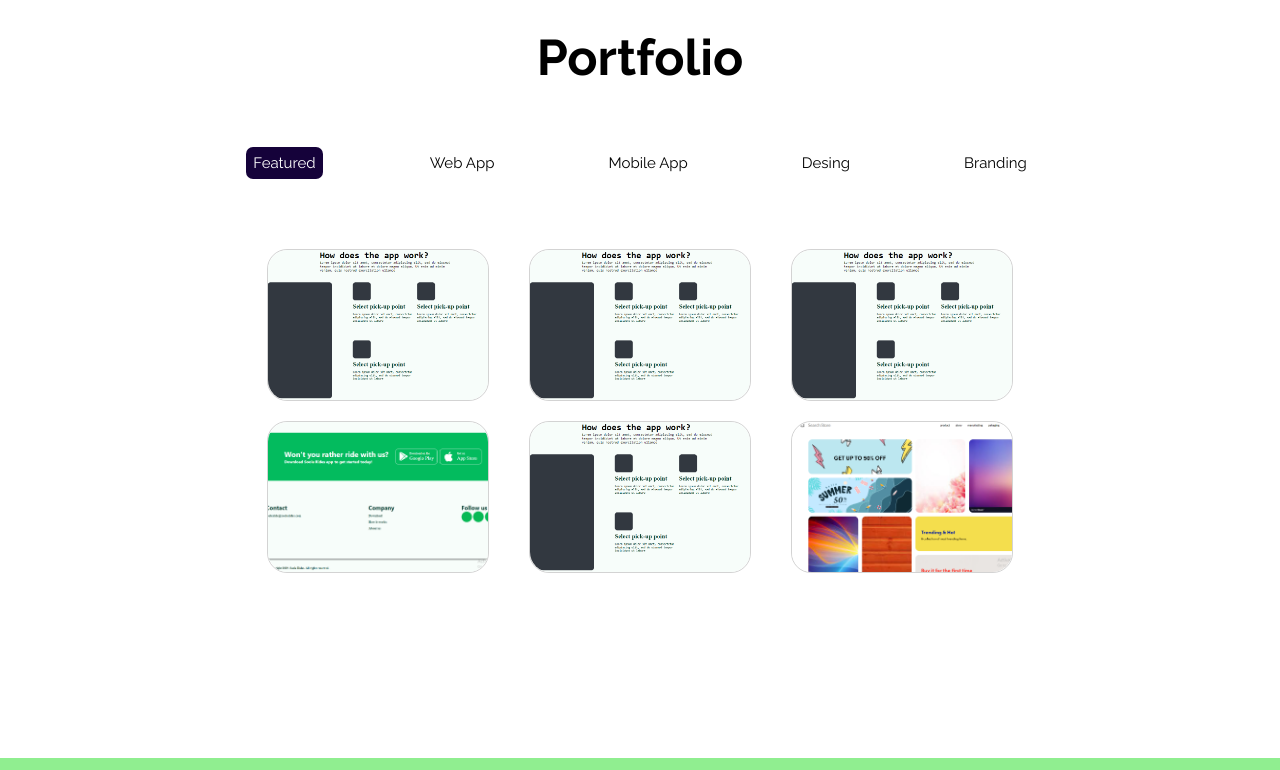
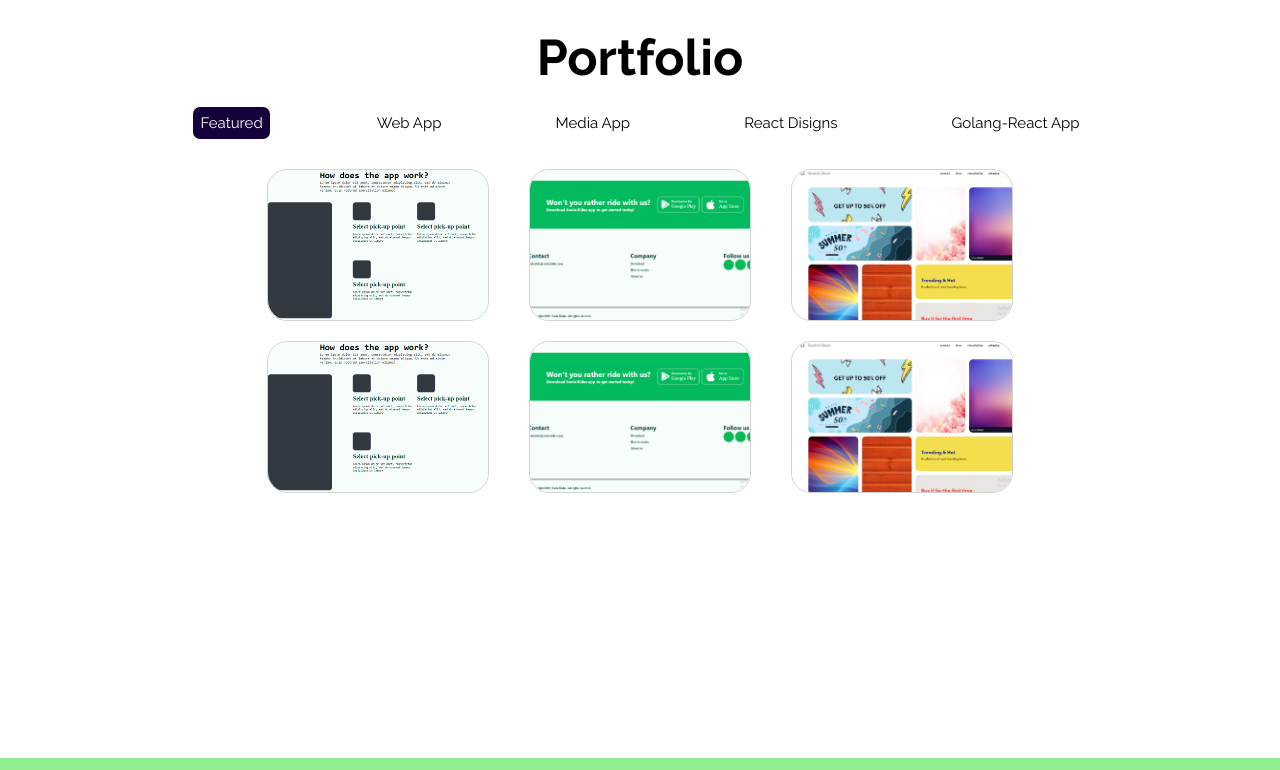
Before and after one commit to Isaiah-peter/isaiahwebpage, a React (Create React App) app: page / in a window 1280 px wide. Shown: the part 772-1542 px from the top of the page. Built offline with nearby package versions, Linux system fonts and the light colour scheme.

Commit message:
complete portfolio

```diff
--- a/src/component/portfolio/Portfolio.jsx
+++ b/src/component/portfolio/Portfolio.jsx
@@ -15,20 +15,40 @@ const Portfolio = () => {
       title: "Web App",
     },
     {
-      id: "mobile",
-      title: "Mobile App",
+      id: "media",
+      title: "Media App",
     },
     {
-      id: "desing",
-      title: "Desing",
+      id: "react",
+      title: "React Disigns",
     },
     {
-      id: "branding",
-      title: "Branding",
+      id: "backend",
+      title: "Golang-React App",
     },
   ];
 
-  useEffect(() => {}, []);
+  useEffect(() => {
+    switch (selected) {
+      case "featured":
+        setData(workWith);
+        break;
+      case "web":
+        setData(webSite);
+        break;
+      case "media":
+        setData(mediaApp);
+        break;
+      case "react":
+        setData(reactApp);
+        break;
+      case "backend":
+        setData(golangApp);
+        break;
+      default:
+        setData(workWith);
+    }
+  }, [selected]);
 
   return (
     <div className="portfolio" id="portfolio">
@@ -44,30 +64,12 @@ const Portfolio = () => {
         ))}
       </ul>
       <div className="container">
-        <div className="item">
-          <img src="img\first-work.png" alt="" />
-          <h3>first work</h3>
-        </div>
-        <div className="item">
-          <img src="img\first-work.png" alt="" />
-          <h3>first work</h3>
-        </div>
-        <div className="item">
-          <img src="img\first-work.png" alt="" />
-          <h3>first work</h3>
-        </div>
-        <div className="item">
-          <img src="img\second-work.png" alt="" />
-          <h3>first work</h3>
-        </div>
-        <div className="item">
-          <img src="img\first-work.png" alt="" />
-          <h3>first work</h3>
-        </div>
-        <div className="item">
-          <img src="img\third-image.png" alt="" />
-          <h3>first work</h3>
-        </div>
+        {data.map((item) => (
+          <div className="item">
+            <img src={item.img} alt="" />
+            <h3>{item.title}</h3>
+          </div>
+        ))}
       </div>
     </div>
   );
--- a/src/data.js
+++ b/src/data.js
@@ -2,32 +2,32 @@ export const webSite = [
   {
     id: 1,
     title: "My web site",
-    img: "img\first-work.png",
+    img: "img/first-work.png",
   },
   {
     id: 1,
     title: "Todo App",
-    img: "img\first-work.png",
+    img: "img/first-work.png",
   },
   {
     id: 1,
     title: "Social Media app",
-    img: "img\third-image.png",
+    img: "img/third-image.png",
   },
   {
     id: 1,
     title: "E-commerce App",
-    img: "img\third-image.png",
+    img: "img/third-image.png",
   },
   {
     id: 1,
     title: "Netfley App",
-    img: "img\first-work.png",
+    img: "img/first-work.png",
   },
   {
     id: 1,
     title: "Notification App",
-    img: "img\third-image.png",
+    img: "img/third-image.png",
   },
 ];
 
@@ -35,32 +35,32 @@ export const reactApp = [
   {
     id: 1,
     title: "Soole App",
-    img: "imgsecond-work.png",
+    img: "img/second-work.png",
   },
   {
     id: 1,
     title: "Flip Card Game",
-    img: "img\third-image.png",
+    img: "img/third-image.png",
   },
   {
     id: 1,
     title: "Quiz Game",
-    img: "img\first-work.png",
+    img: "img/first-work.png",
   },
   {
     id: 1,
     title: "E-commerce App",
-    img: "img\third-image.png",
+    img: "img/third-image.png",
   },
   {
     id: 1,
     title: "Netfley App",
-    img: "img\first-work.png",
+    img: "img/first-work.png",
   },
   {
     id: 1,
     title: "Jumite App",
-    img: "imgsecond-work.png",
+    img: "img/second-work.png",
   },
 ];
 
@@ -68,32 +68,32 @@ export const golangApp = [
   {
     id: 1,
     title: "Social Ground",
-    img: "img\third-image.png",
+    img: "img/third-image.png",
   },
   {
     id: 1,
     title: "Todo App",
-    img: "img\first-work.png",
+    img: "img/first-work.png",
   },
   {
     id: 1,
     title: "Social Media app",
-    img: "imgsecond-work.png",
+    img: "img/second-work.png",
   },
   {
     id: 1,
     title: "E-commerce App",
-    img: "img\third-image.png",
+    img: "img/third-image.png",
   },
   {
     id: 1,
     title: "Netfley App",
-    img: "imgsecond-work.png",
+    img: "img/second-work.png",
   },
   {
     id: 1,
     title: "Shop App",
-    img: "img\first-work.png",
+    img: "img/first-work.png",
   },
 ];
 
@@ -101,32 +101,32 @@ export const workWith = [
   {
     id: 1,
     title: "Soole App",
-    img: "img\first-work.png",
+    img: "img/first-work.png",
   },
   {
     id: 1,
     title: "Soole App contact page",
-    img: "imgsecond-work.png",
+    img: "img/second-work.png",
   },
   {
     id: 1,
     title: "Soole List of customer page",
-    img: "img\third-image.png",
+    img: "img/third-image.png",
   },
   {
     id: 1,
     title: "Soole App Page",
-    img: "img\first-work.png",
+    img: "img/first-work.png",
   },
   {
     id: 1,
     title: "Soole App pages",
-    img: "imgsecond-work.png",
+    img: "img/second-work.png",
   },
   {
     id: 1,
     title: "Soole",
-    img: "img\third-image.png",
+    img: "img/third-image.png",
   },
 ];
 
@@ -134,31 +134,31 @@ export const mediaApp = [
   {
     id: 1,
     title: "Social Ground",
-    img: "img\third-image.png",
+    img: "img/third-image.png",
   },
   {
     id: 1,
     title: "Social Ground login",
-    img: "imgsecond-work.png",
+    img: "img/second-work.png",
   },
   {
     id: 1,
     title: "Social Ground Register",
-    img: "img\first-work.png",
+    img: "img/first-work.png",
   },
   {
     id: 1,
     title: "Social Ground Home page",
-    img: "img\third-image.png",
+    img: "img/third-image.png",
   },
   {
     id: 1,
     title: "Social Ground User Page",
-    img: "img\first-work.png",
+    img: "img/first-work.png",
   },
   {
     id: 1,
     title: "Social Ground E-commerces",
-    img: "imgsecond-work.png",
+    img: "img/second-work.png",
   },
 ];
--- a/src/sass/component/portfolio.scss
+++ b/src/sass/component/portfolio.scss
@@ -16,7 +16,7 @@
 
     .portfolioList{
       font-size: 15px;
-      margin: 50px;
+      margin: 10px 50px;
       padding:7px;
       border-radius: 7px;
       cursor: pointer;
```
